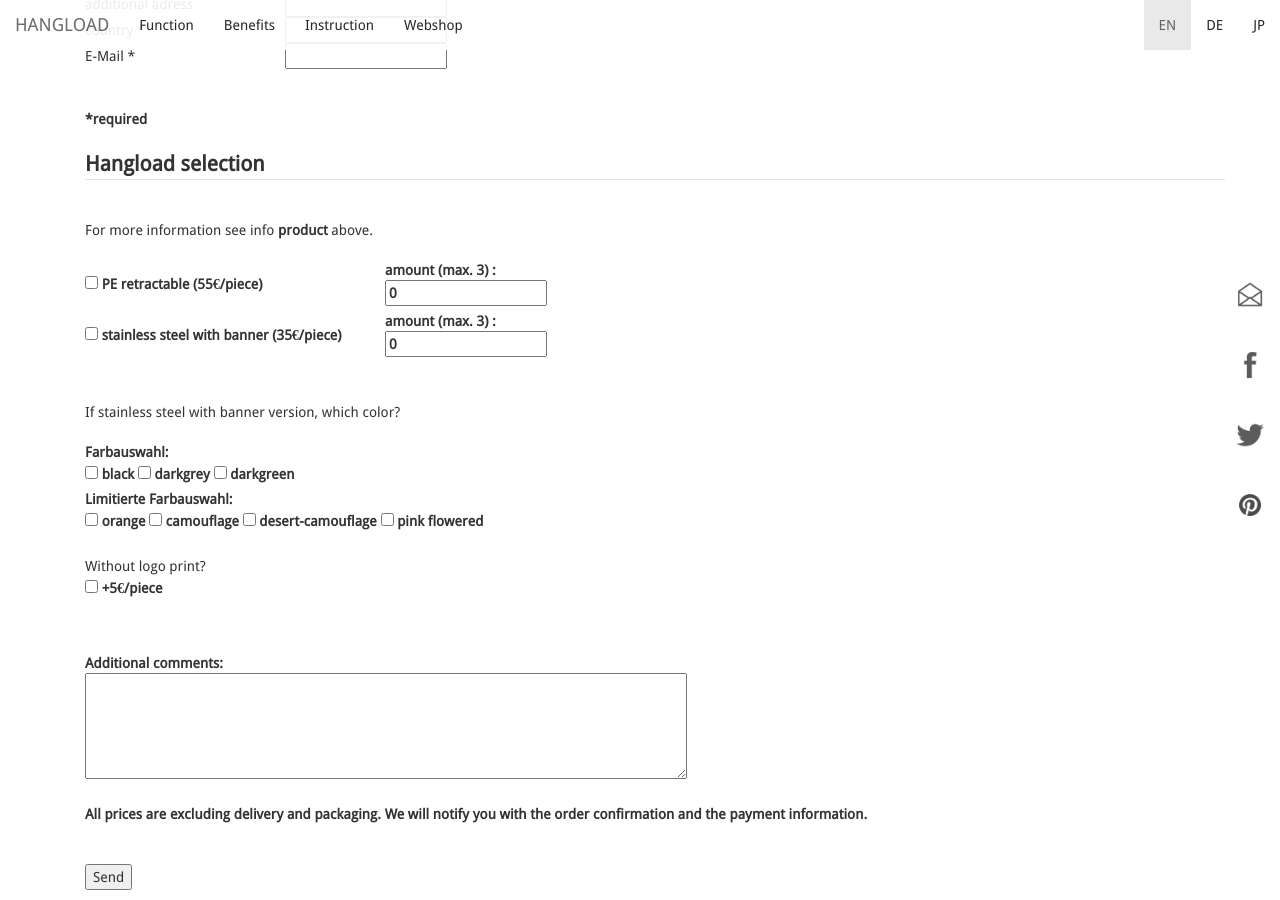
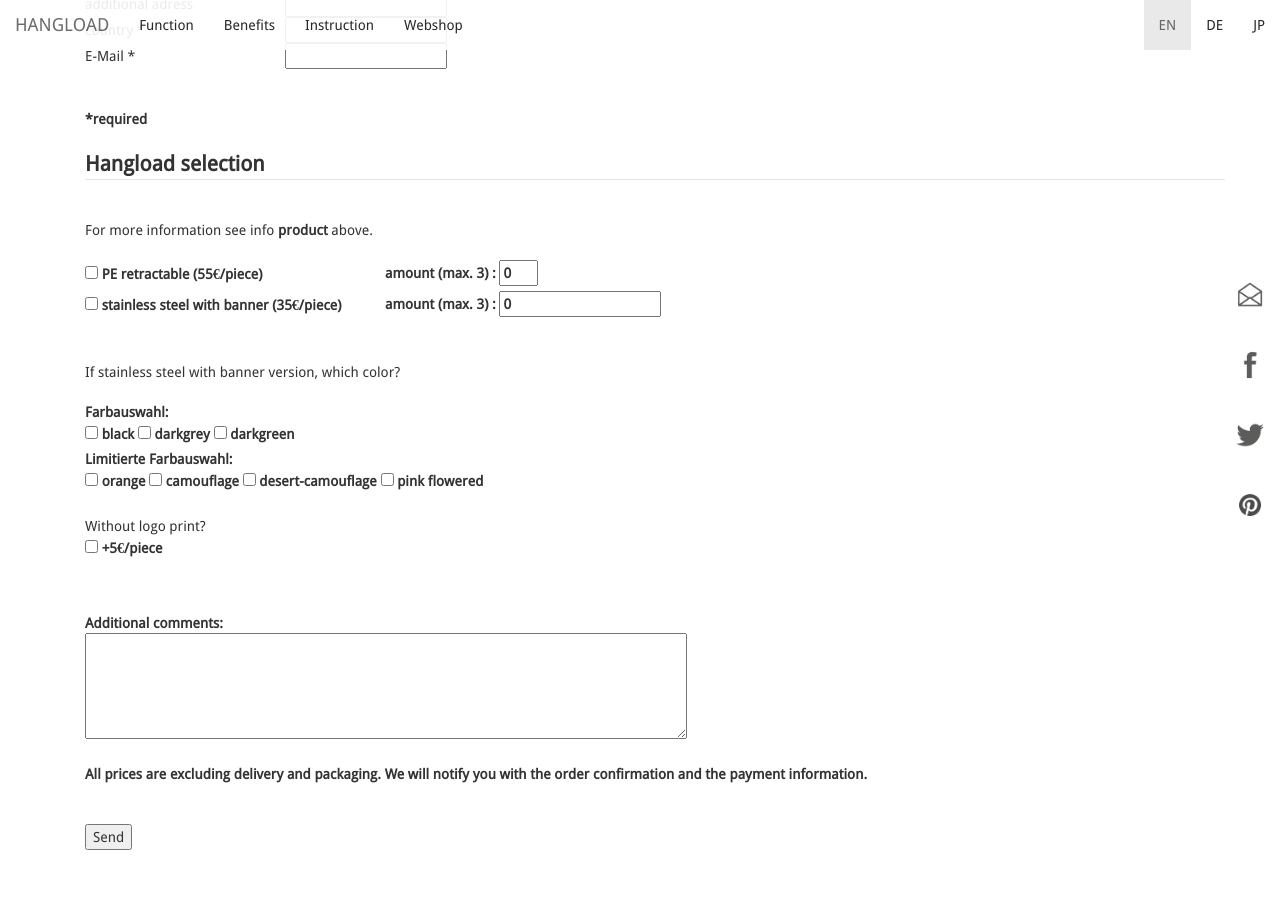
Before and after one commit to bodokaiser/hangload.com, a Jekyll site: the page built from webshop/index.html, in a window 1280 px wide and 900 px high, scrolled down 2061 px. Built offline with Jekyll 4.4.1, drawn with Linux system fonts in a browser that asks for light colours; nearby versions of some CDN libraries; library files that are not in the unit come from our copies; Markdown is read by kramdown in place of the engine named in the settings.

Commit message:
Update index.html

```diff
--- a/webshop/index.html
+++ b/webshop/index.html
@@ -210,7 +210,7 @@ For more information see info <strong> product </strong> above. <br>
 <table>
 <tr>
   <td width="300px"> <label><input type="checkbox" name="PE"> PE retractable (55€/piece) </label> </td>
-  <td width="20px"> <label> amount (max. 3) : <input type="text" step="1" min="0" max="3" value="0" name="countPE"> </label> </td>
+  <td> <label> amount (max. 3) : <input type="text" maxlength="1" size="3" step="1" min="0" max="3" value="0" name="countPE"> </label> </td>
 </tr>
 <tr>
   <td> <label><input type="checkbox" name="Edelstahl"> stainless steel with banner (35€/piece) </label> </td>
```
